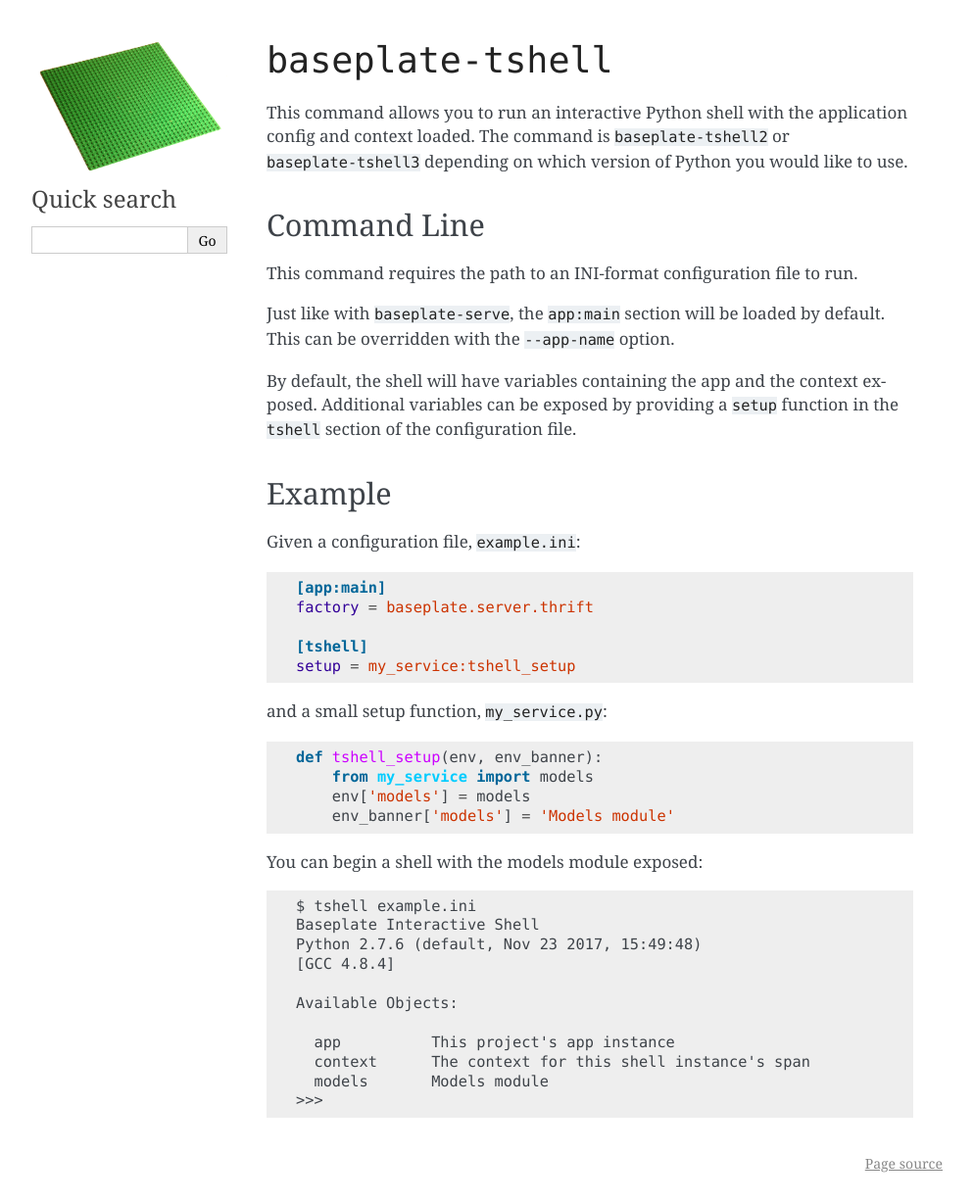
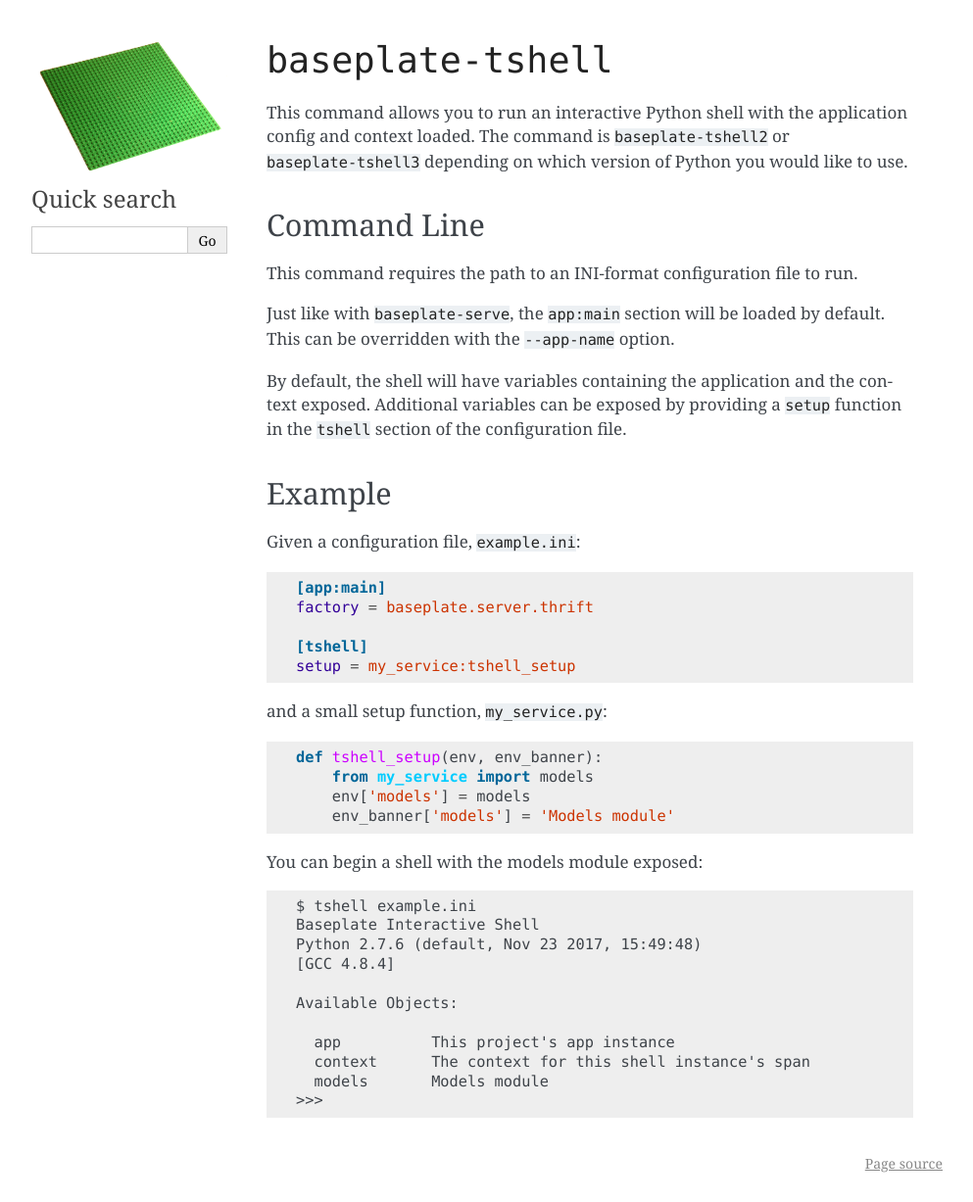
Before and after one commit to reddit/baseplate.py, a Sphinx documentation site: the page built from docs/cli/tshell.rst, in a window 1280 px wide. Shown: the whole page at 98% size, without its empty margins (148-1141 px from the left). Built offline with Sphinx 7.4.7, drawn with Linux system fonts in a browser that asks for light colours.

Commit message:
fixup! Add command for opening a shell for Thrift services

```diff
--- a/docs/cli/tshell.rst
+++ b/docs/cli/tshell.rst
@@ -14,9 +14,9 @@ This command requires the path to an INI-format configuration file to run.
 Just like with ``baseplate-serve``, the ``app:main`` section will be loaded by
 default. This can be overridden with the ``--app-name`` option.
 
-By default, the shell will have variables containing the app and the context
-exposed. Additional variables can be exposed by providing a ``setup`` function
-in the ``tshell`` section of the configuration file.
+By default, the shell will have variables containing the application and the
+context exposed. Additional variables can be exposed by providing a ``setup``
+function in the ``tshell`` section of the configuration file.
 
 Example
 -------
--- a/docs/index.rst
+++ b/docs/index.rst
@@ -59,7 +59,7 @@ in production and development.
    baseplate-script: Run backend scripts <cli/script>
    baseplate-tshell: Begin an interactive shell for a Thrift service <cli/tshell>
 
-HTTP services can use Pyramid's pshell_ in order to get an interative shell.
+HTTP services can use Pyramid's pshell_ in order to get an interactive shell.
 
 .. _pshell: https://docs.pylonsproject.org/projects/pyramid/en/latest/pscripts/pshell.html
 
```
